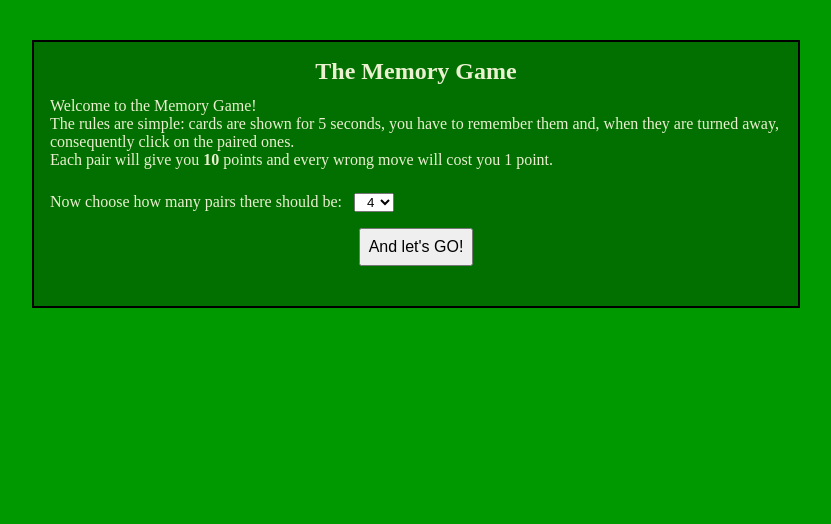
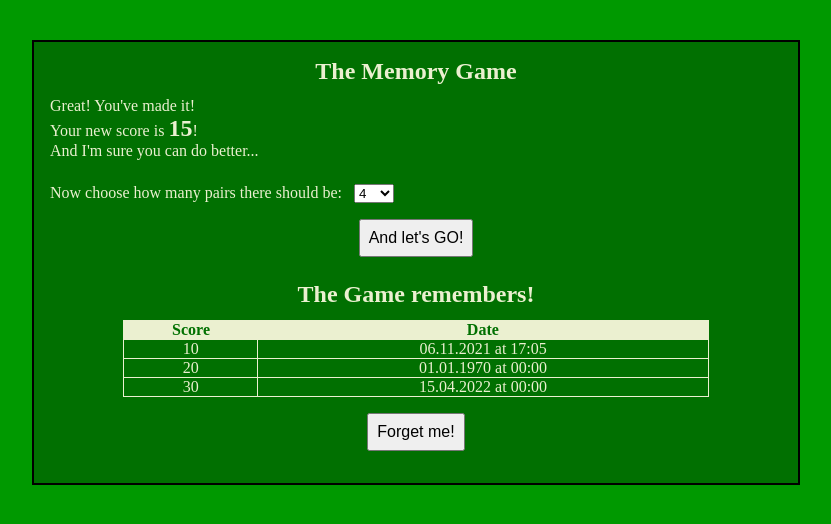
Before and after one commit to Jahonta/Memory-game, a website with bundled scripts: page index.html in a window 1280 px wide. Shown: the whole page, without its empty margins (224-1055 px from the left). Built offline with nearby package versions, Linux system fonts and the light colour scheme.

Commit message:
Настроит модалку

```diff
--- a/index.html
+++ b/index.html
@@ -8,18 +8,29 @@
     <title>Memory Game</title>
   </head>
   <body>
-    <div class="modal">
+    <div class="score"></div>
+    <div class="game">
+    </div>
+    <template id="modal">
+      <div class="modal">
+        <h2 class="modal__title">The Memory Game</h2>
+      </div>
+    </template>
+    <template id="modal__welcome">
       <div class="modal__welcome">
-        <h2 class="modal__title">The Memory Game</h1>
-      <p>Welcome to the Memory Game!</p>
-      <p>The rules are simple: cards are shown for 5 seconds, you have to remember them and, when they are turned away, consequently click on the paired ones. <br>
-      Each pair will give you <b>10</b> points and every wrong move will cost you 1 point.</p>
+        <p>Welcome to the Memory Game!</p>
+        <p>The rules are simple: cards are shown for 5 seconds, you have to remember them and, when they are turned away, consequently click on the paired ones. <br>
+        Each pair will give you <b>10</b> points and every wrong move will cost you 1 point.</p>
       </div>
+    </template>
+    <template id="modal__game-over">
       <div class="modal__game-over">
         <p>Great! You've made it!</p>
         <p>Your new score is <span class="modal__score"></span>!</p>
         <p>And I'm sure you can do better...</p>
       </div>
+    </template>
+    <template id="modal__form">
       <form class="modal__form">
         <label for="num">Now choose how many pairs there should be:</label>
         <select name="num" id="num">
@@ -31,15 +42,19 @@
         </select>
       <button class="btn modal__play" type="submit">And let's GO!</button>
       </form>
+    </template>
+    <template id="modal__records">
       <div class="modal__records">
         <h2 class="modal__title">The Game remembers!</h2>
-        <div class="modal__table-box"></div>
+        <div class="modal__table-box">
+          <table class="modal__table-score">
+            <thead><tr><th>Score</th><th>Date</th></tr></thead>
+            <tbody></tbody>
+          </table>
+        </div>
         <button class="btn modal__clear">Forget me!</button>
       </div>
-    </div>
-    <div class="score"></div>
-    <main class="game">
-    </main>
-    <script src="dist/game.js" type="module"></script>
+    </template>
+    <script src="dist/app.js" type="module"></script>
   </body>
 </html>
--- a/memorygame.css
+++ b/memorygame.css
@@ -103,11 +103,6 @@ body {
   margin-bottom: 1.5rem;
 }
 
-.modal__game-over,
-.modal__records {
-  display: none;
-}
-
 .modal__title {
   font-size: 1.5rem;
   margin-bottom: 0.75rem;
@@ -116,7 +111,6 @@ body {
 
 #num {
   width: 2.5rem;
-  padding-left: 0.5rem;
   margin-left: 0.5rem;
 }
 
--- /dev/null
+++ b/src/app.ts
@@ -0,0 +1,22 @@
+import Record from "./interface/record.js";
+import {Modal, ModalType} from "./modal.js";
+
+const PAIRS_DEFAULT = 4;
+
+const mockRecords: Record[] = [
+  {
+    score: 10,
+    date: new Date()
+  },
+  {
+    score: 20,
+    date: new Date('1970-01-01')
+  },
+  {
+    score: 30,
+    date: new Date('2022-04-15')
+  }
+];
+
+const modal = new Modal(ModalType.GameOver, PAIRS_DEFAULT, mockRecords, 15);
+modal.render();
--- a/src/game.ts
+++ b/src/game.ts
@@ -1 +1,49 @@
-console.log('working! x6');
+enum Mode {Waiting, On, Over}
+
+type State = {
+  openedPairs: number;
+  isOpened: boolean;
+  openedCard: Object | null;
+  mode: Mode;
+}
+
+type Config = {
+  totalPairs: number;
+}
+export default class Game {
+  private config: Config;
+  private _state: State;
+  private initialState: State = {
+    openedPairs: 0,
+    isOpened: false,
+    openedCard: null,
+    mode: Mode.Waiting
+  };
+
+  get state() {
+    return this._state;
+  }
+
+  set state(update: Partial<State>) {
+    this._state = {...this._state, ...update}
+  }
+
+  constructor(pairs: number) {
+    this.config = {
+      totalPairs: pairs
+    };
+    this._state = this.initialState;
+  }
+
+  init() {
+    this.state = this.initialState;
+  }
+
+  start() {}
+
+  finish() {}
+
+  private isOver() {
+    return this.config.totalPairs === this.state.openedPairs;
+  }
+}
--- /dev/null
+++ b/src/interface/record.ts
@@ -0,0 +1,4 @@
+export default interface Record {
+  score: number;
+  date: Date;
+}
--- /dev/null
+++ b/src/modal.ts
@@ -0,0 +1,56 @@
+import Record from "./interface/record.js";
+import { formatDate } from "./utils/date.js";
+import { getElementFromTemplate } from "./utils/get-element-from-template.js";
+
+export enum ModalType {Welcome = 'welcome', GameOver = 'game-over'};
+
+export class Modal {
+  private modal: HTMLDivElement;
+
+  constructor(type: string, pairs: number, records: Record[], lastScore?: number) {
+    this.modal = getElementFromTemplate('#modal') as HTMLDivElement;
+    this.renderMessage(type, lastScore);
+    this.renderForm(pairs);
+    if (records.length > 0) {
+      this.renderRecords(records);
+    }
+  }
+
+  render() {
+    document.body.append(this.modal);
+    document.body.style.overflow = 'hidden';
+  }
+
+  destroy() {
+    this.modal.remove();
+    document.body.style.overflow = 'visible';
+  }
+
+  private renderMessage(type: string, lastScore?: number) {
+    const message = getElementFromTemplate(`#modal__${type}`);
+    if (type === ModalType.GameOver && lastScore) {
+      const scoreElement = message.querySelector('.modal__score') as HTMLSpanElement;
+      scoreElement.textContent = lastScore.toString();
+    }
+    this.modal.append(message);
+  }
+
+  private renderForm(pairs: number) {
+    const formElement = getElementFromTemplate('#modal__form') as HTMLFormElement;
+    const pairsSelectElement = formElement.querySelector('#num')! as HTMLSelectElement;
+    pairsSelectElement.value = pairs.toString();
+
+    this.modal.append(formElement);
+  }
+
+  private renderRecords(records: Record[]) {
+      const recordsElement = getElementFromTemplate('#modal__records') as HTMLDivElement;
+      const tbodyElement = recordsElement.querySelector('tbody')!;
+      records.forEach(record => {
+        const row = document.createElement('tr');
+        row.innerHTML = `<td>${record.score}</td><td>${formatDate(record.date)}</td>`;
+        tbodyElement.append(row);
+      });
+      this.modal.append(recordsElement);
+    }
+}
--- /dev/null
+++ b/src/utils/date.ts
@@ -0,0 +1,17 @@
+const addPad = (num: number) => num >= 10 ? num : `0${num}`;
+
+const createDate = (notDate: string) => {
+  return new Date(notDate);
+}
+
+export const formatDate = (date: string | Date) => {
+  const liveDate = typeof date === 'string' ? createDate(date) : date;
+  const day = addPad(liveDate.getDate());
+  const month = addPad(liveDate.getMonth() + 1);
+  const year = liveDate.getFullYear();
+  const hour = addPad(liveDate.getHours());
+  const minutes = addPad(liveDate.getMinutes());
+  const formatedDate = `${day}.${month}.${year} at ${hour}:${minutes}`;
+
+  return formatedDate;
+}
--- /dev/null
+++ b/src/utils/get-element-from-template.ts
@@ -0,0 +1,6 @@
+export const getElementFromTemplate = (selector: string): HTMLElement => {
+  const template = document.querySelector(selector)! as HTMLTemplateElement;
+  const content = template.content;
+  const element = content.firstElementChild as Node;
+  return element.cloneNode(true) as HTMLElement;
+}
```
